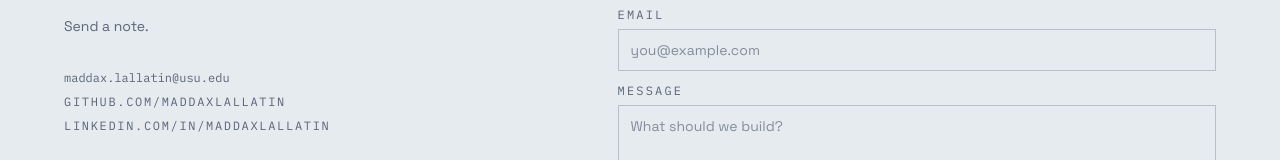
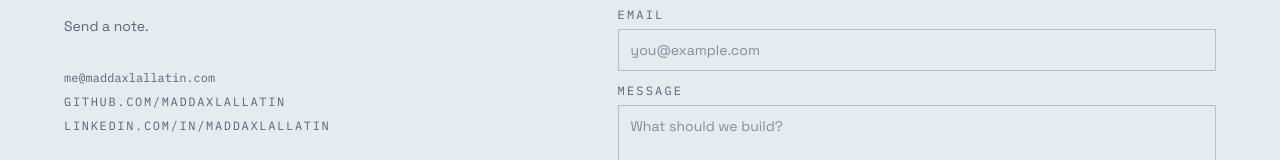
Before and after one commit to maddaxlallatin/maddaxlallatin.github.io, a React (Vite) app: page / in a window 1280 px wide. Shown: the part 5024-5184 px from the top of the page. Built offline with nearby package versions, Linux system fonts and the light colour scheme.

Commit message:
Update email address in Contact component for improved contact information accuracy.

```diff
--- a/src/components/Contact.jsx
+++ b/src/components/Contact.jsx
@@ -17,10 +17,10 @@ function Contact() {
             </p>
             <div className="mt-8 flex flex-col gap-2 font-mono text-xs uppercase tracking-[0.14em]">
               <a
-                href="mailto:maddax.lallatin@usu.edu"
+                href="mailto:me@maddaxlallatin.com"
                 className="normal-case tracking-normal text-muted transition-colors hover:text-signal"
               >
-                maddax.lallatin@usu.edu
+                me@maddaxlallatin.com
               </a>
               <a
                 href="https://github.com/maddaxlallatin"
```
